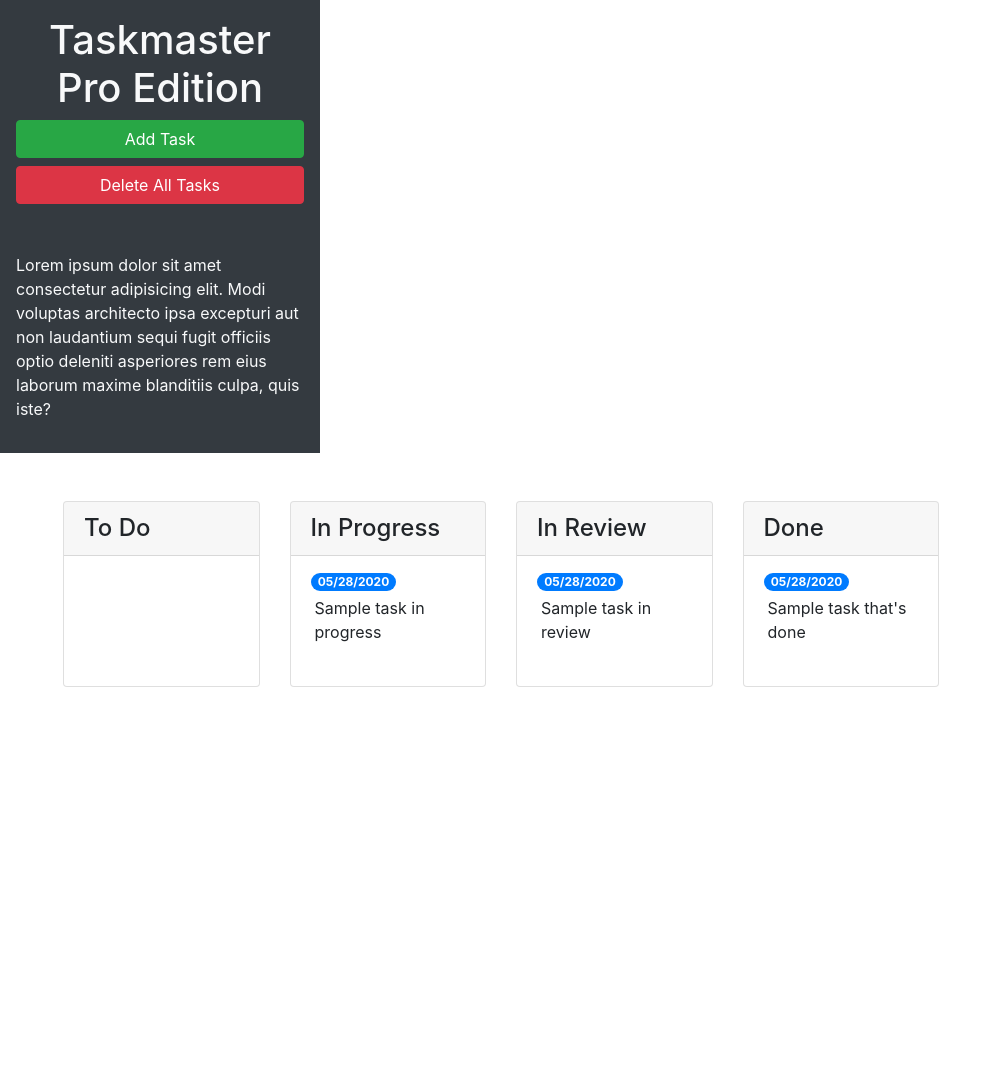
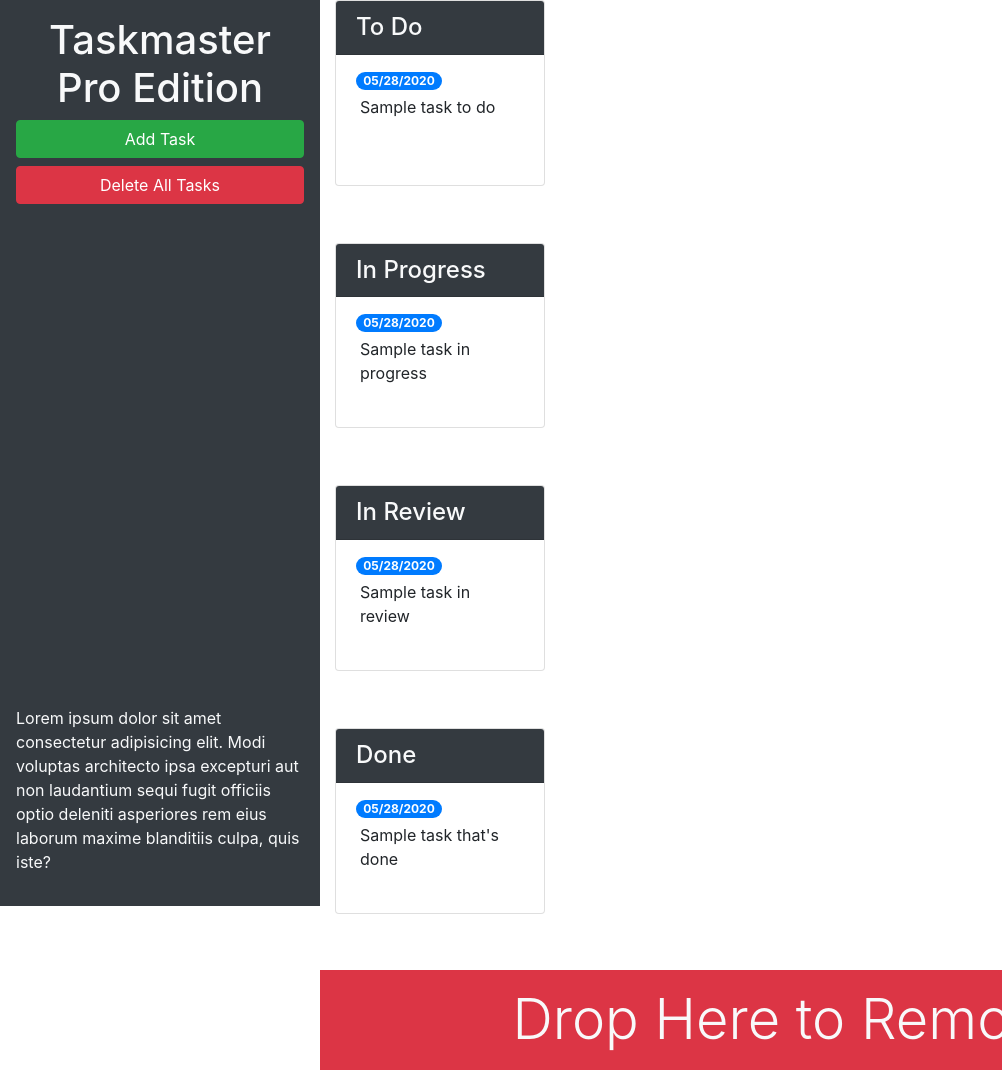
Before and after one commit to Thor40/taskmaster-pro, a plain HTML site: page index.html in a window 1280 px wide. Shown: the whole page, without its empty margins (0-1002 px from the left). Before the commit the page ends 800 px from the top, so only its background shows below. Drawn offline with nearby package versions, Linux system fonts and the light colour scheme.

Commit message:
trash tab

```diff
--- a/index.html
+++ b/index.html
@@ -13,29 +13,36 @@
 <body>
 
   <div class="row min-vh-100 no-gutters">
-    <header class="col-12 col-lg-3 bg-dark text-light d-flex flex-column p-4 p-lg-3">
+    <header class="col-12 col-lg-3 bg-dark text-light sticky-top d-flex flex-column p-4 p-lg-3">
       <h1 class="text-center">Taskmaster Pro Edition</h1>
       <button id="create-task" class="btn btn-block btn-success" data-toggle="modal" data-target="#task-form-modal">Add
         Task</button>
       <button id="remove-tasks" class="btn btn-block btn-danger">Delete All Tasks</button>
-      <p class="mt-auto">Lorem ipsum dolor sit amet consectetur adipisicing elit. Modi voluptas architecto ipsa
+      <p class="mt-auto d-none d-lg-block">Lorem ipsum dolor sit amet consectetur adipisicing elit. Modi voluptas architecto ipsa
         excepturi aut non
         laudantium sequi fugit officiis optio deleniti asperiores rem eius laborum maxime blanditiis culpa, quis iste?
       </p>
     </header>
-    <main class="m-5 row justify-content-around">
+    <main class="col-12 col-lg-9 d-flex flex-column">
       <!-- todo start -->
       <div class="col-12 col-md-6 col-xl-3 mb-3">
         <div class="card">
-          <h4 class="card-header">To Do</h4>
-          <ul id="list-toDo" class="list-group list-group-flush"> </ul>
+          <h4 class="card-header bg-dark text-light">
+            To Do
+          </h4>
+          <ul id="list-toDo" class="list-group list-group-flush">
+            <li class="list-group-item">
+              <span class="badge badge-primary badge-pill">05/28/2020</span>
+              <p class="m-1">Sample task to do</p>
+            </li>
+          </ul>
         </div>
       </div>
       <!-- todo end -->
       <!-- in progress start -->
       <div class="col-12 col-md-6 col-xl-3 mb-3">
         <div class="card">
-          <h4 class="card-header">In Progress</h4>
+          <h4 class="card-header bg-dark text-light">In Progress</h4>
             <ul id="list-inProgress" class="list-group list-group-flush">
               <li class="list-group-item">
                 <span class="badge badge-primary badge-pill">05/28/2020</span>
@@ -48,7 +55,7 @@
       <!-- in review start -->
       <div class="col-12 col-md-6 col-xl-3 mb-3">
         <div class="card">
-          <h4 class="card-header">In Review</h4>
+          <h4 class="card-header bg-dark text-light">In Review</h4>
           <ul id="list-inReview" class="list-group list-group-flush">
             <li class="list-group-item">
               <span class="badge badge-primary badge-pill">05/28/2020</span>
@@ -61,16 +68,21 @@
       <!-- done start -->
       <div class="col-12 col-md-6 col-xl-3 mb-3">
         <div class="card">
-          <h4 class="card-header">Done</h4>
+          <h4 class="card-header bg-dark text-light">Done</h4>
           <ul id="list-done" class="list-group list-group-flush">
             <li class="list-group-item">
               <span class="badge badge-primary badge-pill">05/28/2020</span>
               <p class="m-1">Sample task that's done</p>
             </li>
           </ul>
-      </div>
+        </div>
       </div>
       <!-- done end -->
+        <div id="trash">
+          <div class="w-100 bg-danger p-3 text-center text-light display-4">
+            Drop Here to Remove.
+          </div>
+        </div>
     </main>
   </div>
 
```
